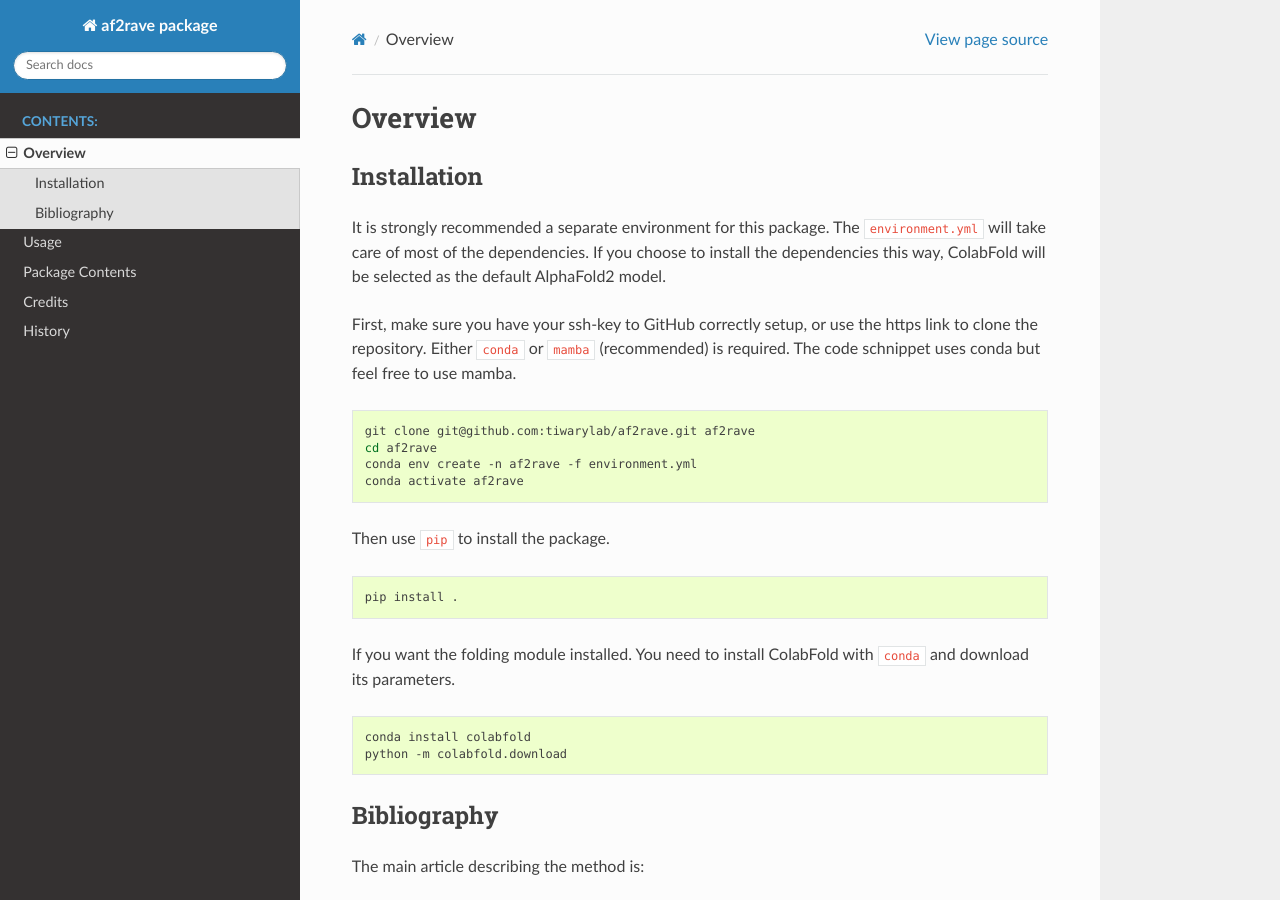
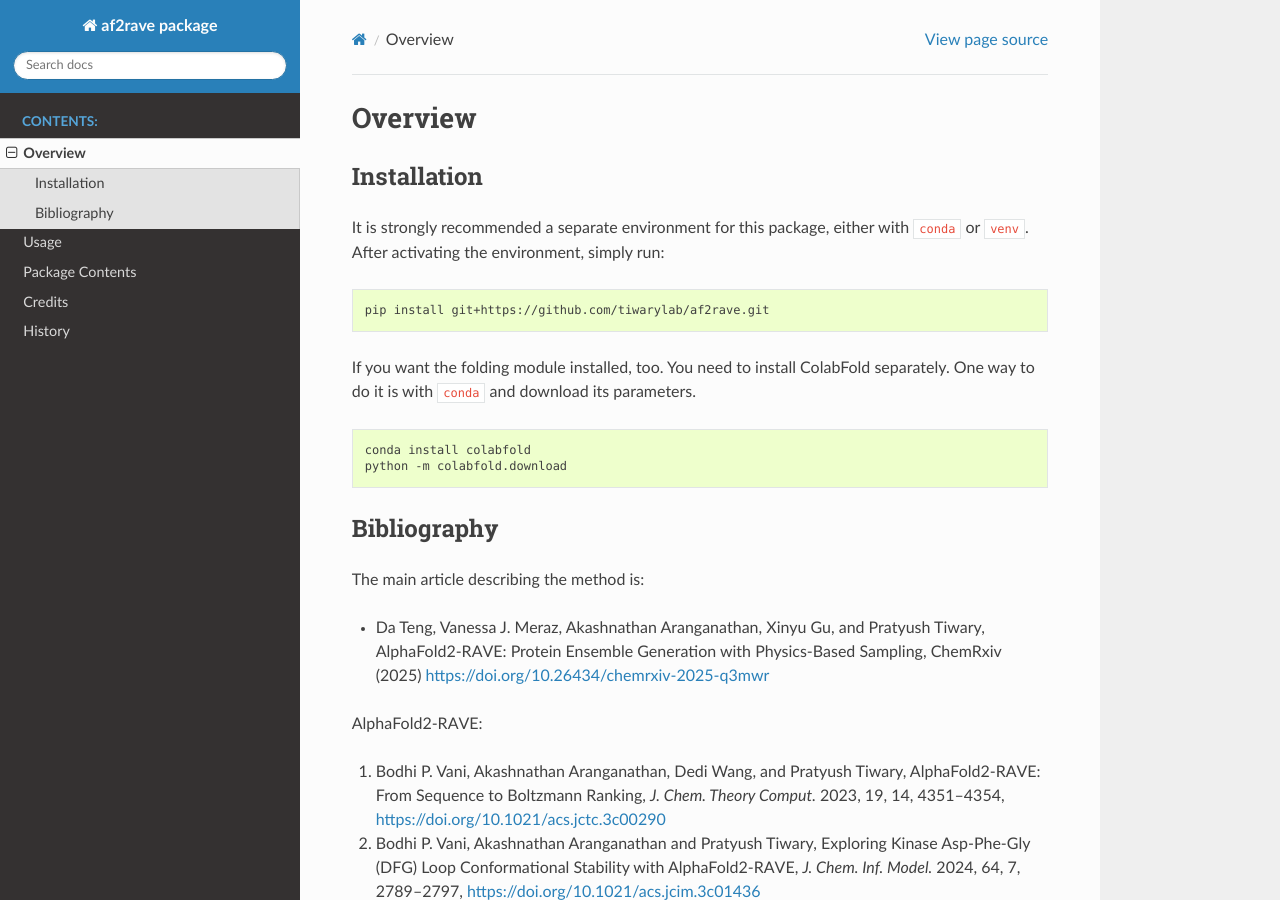
Before and after one commit to tiwarylab/af2rave, a Sphinx documentation site: the page built from docs/readme.rst, in a window 1280 px wide and 900 px high. Built offline with Sphinx 7.4.7 and the Read the Docs theme 3.1.0, drawn with Linux system fonts in a browser that asks for light colours.

Commit message:
installation docs

```diff
--- a/docs/readme.rst
+++ b/docs/readme.rst
@@ -5,27 +5,14 @@ Overview
 Installation
 ----------------
 
-It is strongly recommended a separate environment for this package.
-The ``environment.yml`` will take care of most of the dependencies.
-If you choose to install the dependencies this way, ColabFold will be selected as the default AlphaFold2 model.
-
-First, make sure you have your ssh-key to GitHub correctly setup, or use the https link to clone the repository.
-Either ``conda`` or ``mamba`` (recommended) is required. The code schnippet uses conda but feel free to use mamba.
+It is strongly recommended a separate environment for this package, either with ``conda`` or ``venv``.
+After activating the environment, simply run:
 
 .. code-block:: bash
 
-    git clone git@github.com:tiwarylab/af2rave.git af2rave
-    cd af2rave
-    conda env create -n af2rave -f environment.yml
-    conda activate af2rave
+    pip install git+https://github.com/tiwarylab/af2rave.git
 
-Then use ``pip`` to install the package.
-
-.. code-block:: bash
-
-    pip install .
-
-If you want the folding module installed. You need to install ColabFold with ``conda`` and download its parameters.
+If you want the folding module installed, too. You need to install ColabFold separately. One way to do it is with ``conda`` and download its parameters.
 
 .. code-block:: bash
 
```
Also changed, not shown: README.rst (+4 -17 lines).
